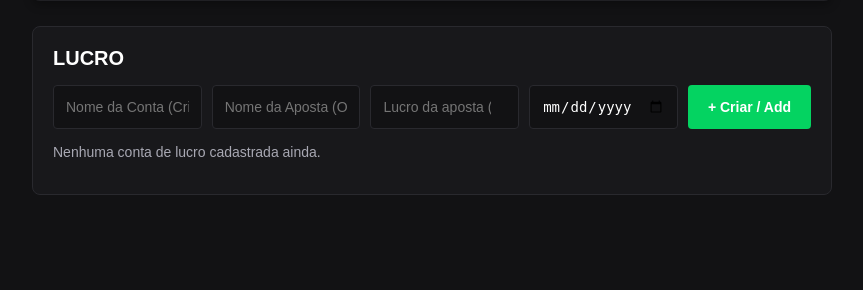
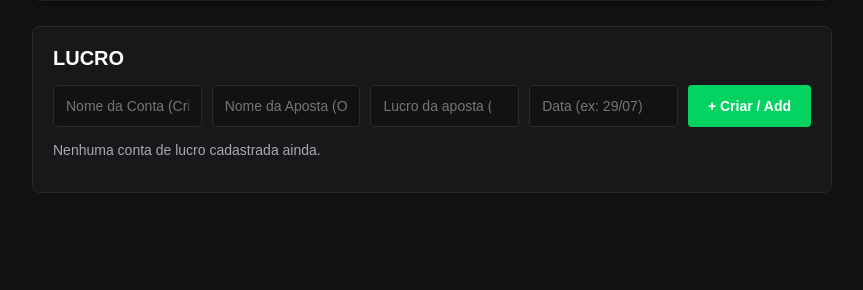
Before and after one commit to carlosxxrs/contador-apostas, a Flask app: page / in a window 1280 px wide. Shown: the part 448-738 px from the top of the page, without its empty margins (208-1071 px from the left). Run offline with Flask 3, Linux system fonts and the light colour scheme; the visitor is signed in with stand-in values (Sample User, id 1).

Commit message:
Update index.html

```diff
--- a/templates/index.html
+++ b/templates/index.html
@@ -46,11 +46,11 @@
         .conta-total { color: #04d361; font-weight: bold; font-size: 16px; margin-top: 5px; }
 
         .form-lucro-conta { display: flex; gap: 8px; margin-bottom: 12px; background: #121214; padding: 10px; border-radius: 6px; border: 1px solid #29292e; flex-wrap: wrap; }
-        .form-lucro-conta input { flex: 1; min-width: 110px; padding: 8px; border-radius: 4px; border: 1px solid #29292e; background: #202024; color: white; font-size: 13px; }
+        .form-lucro-conta input { flex: 1; min-width: 100px; padding: 8px; border-radius: 4px; border: 1px solid #29292e; background: #202024; color: white; font-size: 13px; }
 
         .lucro-item { display: flex; justify-content: space-between; align-items: center; padding: 8px 0; border-bottom: 1px dashed #29292e; font-size: 15px; }
-        .lucro-item-info { display: flex; gap: 10px; align-items: center; }
-        .data-tag { font-size: 11px; background: #29292e; color: #a8a8b3; padding: 2px 6px; border-radius: 4px; }
+        .lucro-item-info { display: flex; gap: 8px; align-items: center; }
+        .data-tag { font-size: 11px; background: #29292e; color: #04d361; padding: 2px 6px; border-radius: 4px; font-weight: bold; }
 
         .btn-limpar { background: #323238; color: #a8a8b3; border: none; padding: 6px 10px; border-radius: 4px; cursor: pointer; font-size: 12px; }
         .btn-limpar:hover { background: #f75a68; color: white; }
@@ -133,7 +133,7 @@
                 <input type="text" name="nome_conta" placeholder="Nome da Conta (Criar nova conta)" required>
                 <input type="text" name="nome_aposta" placeholder="Nome da Aposta (Opcional)">
                 <input type="number" step="0.01" name="valor_lucro" placeholder="Lucro da aposta (R$)">
-                <input type="date" name="data_registro" title="Data da aposta (Opcional)">
+                <input type="text" name="data_registro" placeholder="Data (ex: 29/07)">
                 <button type="submit" class="btn-add" style="background: #04d361;">+ Criar / Add</button>
             </form>
 
@@ -157,7 +157,7 @@
                             <input type="hidden" name="nome_conta" value="{{ nome_conta }}">
                             <input type="text" name="nome_aposta" placeholder="Nome da Aposta" required>
                             <input type="number" step="0.01" name="valor_lucro" placeholder="Lucro (R$)" required>
-                            <input type="date" name="data_registro" title="Escolha a data (Opcional - padrão hoje)">
+                            <input type="text" name="data_registro" placeholder="Data (ex: 29/07)">
                             <button type="submit" class="btn-add" style="background: #04d361; padding: 8px 14px; font-size: 13px;">+ Add Lucro</button>
                         </form>
 
@@ -166,15 +166,16 @@
                             <div class="lucro-item">
                                 <div id="lucro-view-{{ item.id }}" class="lucro-item-info">
                                     {% if item.data_registro %}
-                                        <span class="data-tag">{{ item.data_registro }}</span>
+                                        <span class="data-tag">[{{ item.data_registro }}]</span>
                                     {% endif %}
                                     <span><strong>{{ item.nome_aposta }}</strong> = <span style="color:#04d361;">R$ {{ "%.2f"|format(item.valor_lucro) }}</span></span>
                                     <button class="btn-pencil" onclick="habilitarEdicaoLucro('{{ item.id }}')">✏️</button>
                                 </div>
 
                                 <form id="lucro-form-{{ item.id }}" class="edit-form" method="POST" action="/editar_lucro/{{ item.id }}">
-                                    <input type="text" name="novo_nome_aposta" class="input-mini" style="width:110px; color:white;" value="{{ item.nome_aposta }}" required>
+                                    <input type="text" name="novo_nome_aposta" class="input-mini" style="width:100px; color:white;" value="{{ item.nome_aposta }}" required>
                                     <input type="number" step="0.01" name="novo_valor_lucro" class="input-mini" value="{{ "%.2f"|format(item.valor_lucro) }}" required>
+                                    <input type="text" name="nova_data_registro" class="input-mini" style="width:70px; color:#a8a8b3;" value="{{ item.data_registro or '' }}" placeholder="Data">
                                     <button type="submit" class="btn-mini-save">✓</button>
                                 </form>
 
```
